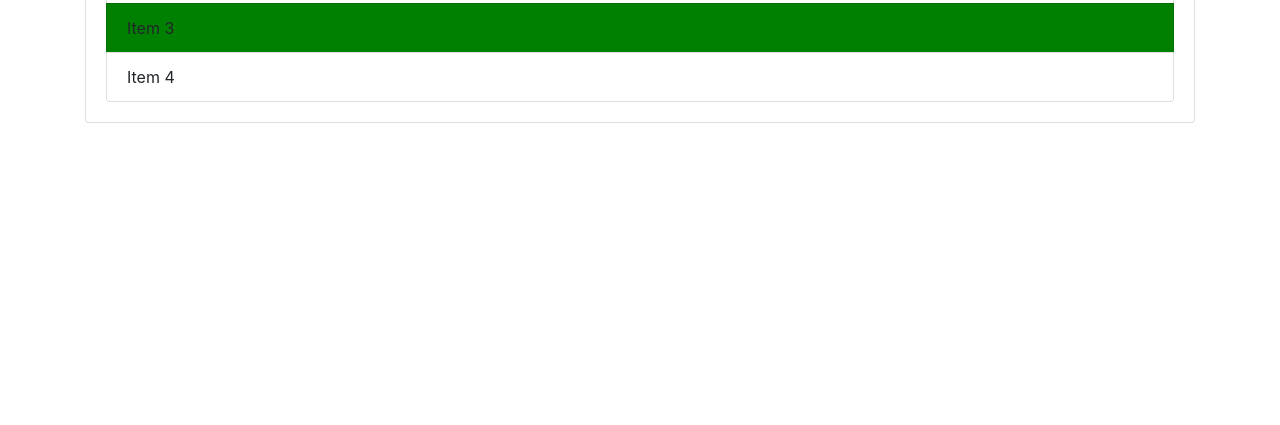
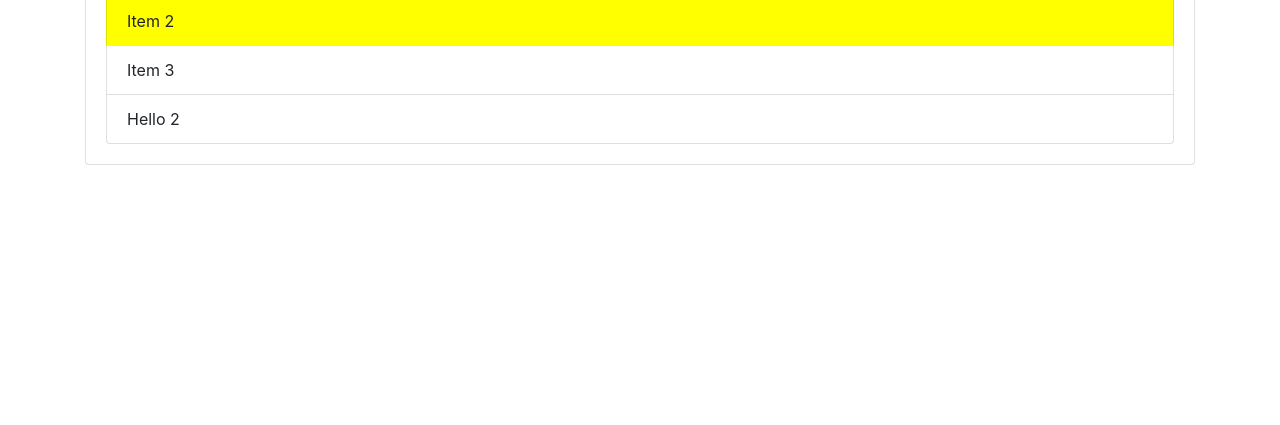
Before and after one commit to malviyasarvesh83/FirstGit, a plain HTML site: page index.html in a window 1280 px wide. Shown: the part 375-800 px from the top of the page. Drawn offline with nearby package versions, Linux system fonts and the light colour scheme.

Commit message:
sixth commit

```diff
--- a/index.html
+++ b/index.html
@@ -28,42 +28,76 @@
       <li class="list-group-item">Item 3</li>
       <li class="list-group-item">Item 4</li>
     </ul>
+    <span></span>
    </div>
   </div>
+  <script>
 
-  <script>
-    // console.log(document.domain);
-    // console.log(document.URL);
-    // console.log(document.title);
-    // console.log(document.doctype);
-    // console.log(document.head);
-    // console.log(document.body);
-    // console.log(document.all);
-    // console.log(document.forms);
-    // console.log(document.links);
+    // ParentNode
+    var itemList = document.querySelector('#items');
+    // console.log(itemList.parentNode);
+    // itemList.parentNode.style.backgroundColor = '#f4f4f4';
+    // console.log(itemList.parentNode.parentNode.parentNode);
 
-    // var headerTitle=document.getElementById('header-title');
-    var header=document.getElementById('main-header');
-    // console.log(headerTitle);
+    // ParentElement
+    // var itemList = document.querySelector('#items');
+    // console.log(itemList.parentElement);
+    // itemList.parentElement.style.backgroundColor = '#f4f4f4';
+    // console.log(itemList.parentElement.parentElement.parentElement);
 
-    // headerTitle.textContent = 'Hello';
-    // headerTitle.innerHTML = 'GoodBye';
-    header.style.borderBottom = 'solid 3px #000';
+    // children
+    console.log(itemList.children);
+    console.log(itemList.children[1]);
+    itemList.children[1].style.backgroundColor = 'yellow';
 
-    // var items = document.getElementsByClassName('list-group-item');
-    // items[1].style.backgroundColor = 'green';
+    // FirstChild
+    console.log(itemList.firstChild);
 
-    // items[2].style.visibility = 'hidden';
+    // firstElementChild
+    console.log(itemList.firstElementChild);
+    itemList.firstElementChild.textContent = 'Hello 1';
 
-    var item = document.querySelectorAll('.list-group-item');
-    item[1].style.color = 'green';
+    // LastChild
+    console.log(itemList.lastChild);
 
-    var items = document.querySelectorAll('.list-group-item');
-    for(var i=0;i<=items.length;i++) {
-      if(i%2==0) {
-        items[i].style.backgroundColor = 'green';
-      }
-    }
+    // lastElementChild
+    console.log(itemList.lastElementChild);
+    itemList.lastElementChild.textContent = 'Hello 2';
+
+    // nextSibling
+    console.log(itemList.nextSibling);
+
+    // nextElementSibling
+    console.log(itemList.nextElementSibling);
+
+    // previousSiibling
+    console.log(itemList.previousSibling);
+    // previousElementSiibling
+    console.log(itemList.previousElementSibling);
+    itemList.previousElementSibling.style.color = 'green';
+
+    // createElement
+
+    // create div
+    var newDiv = document.createElement('div');
+    // add class
+    newDiv.className = 'hello';
+    // add id
+    newDiv.id = 'hello1'
+    // add attr
+    newDiv.setAttribute('title', 'Hello Div');
+
+    // create text Node
+    var newDivText = document.createTextNode('Hello World');
+
+    // add text to div
+    newDiv.appendChild(newDivText);
+
+    var container = document.querySelector('header .container');
+    var h1 = document.querySelector('header h1');
+    console.log(newDiv);
+    newDiv.style.fontSize = '30px';
+    container.insertBefore(newDiv, h1);
 
   </script>
 
```
